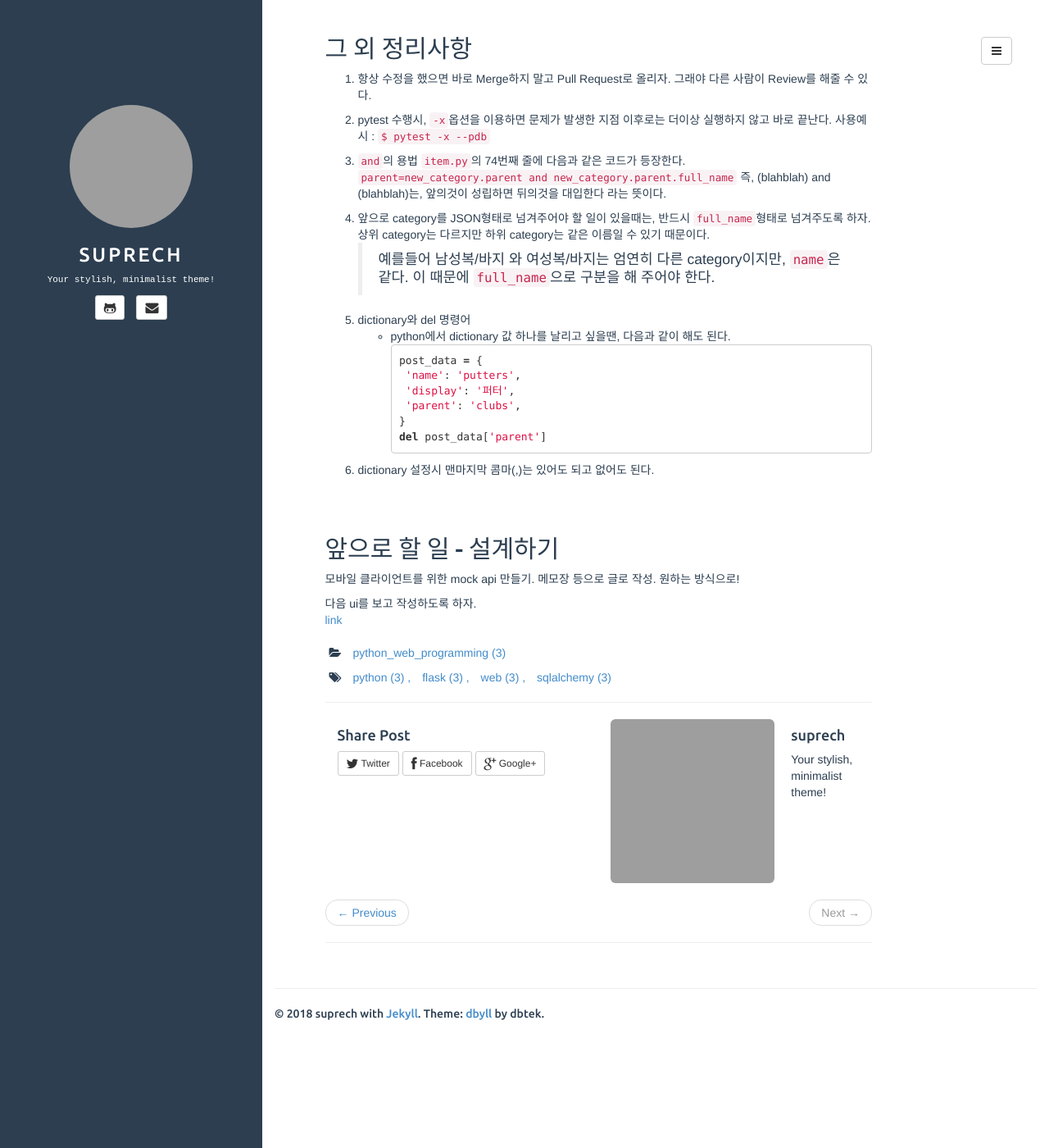
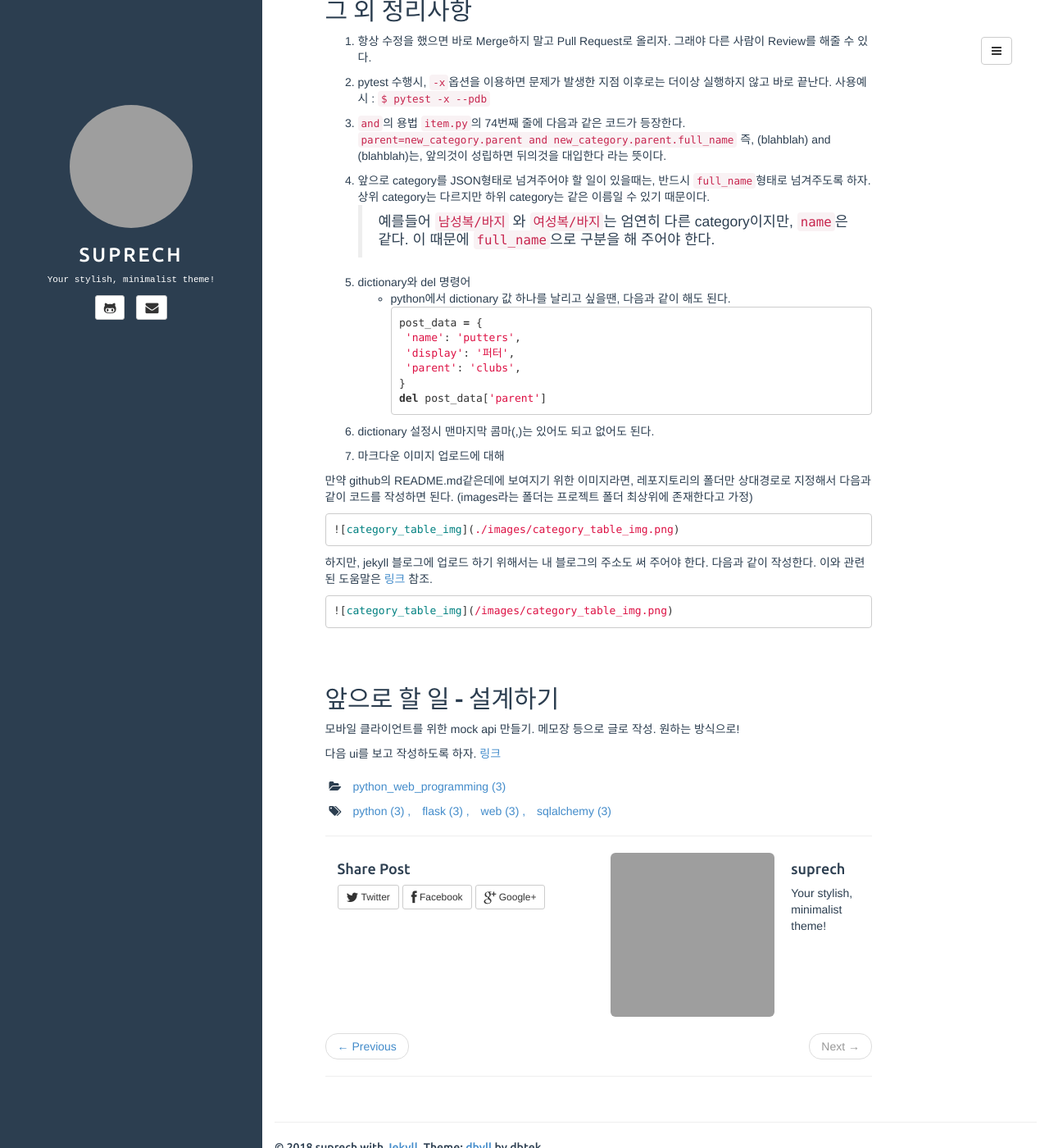
Before and after one commit to suprech/suprech.github.com, a Jekyll site: the page built from _posts/2018-02-08-python-yjroot.md, in a window 1280 px wide and 1400 px high, scrolled down 4058 px. Shown: the whole window at 82% size. Built offline with Jekyll 4.4.1, drawn with Linux system fonts in a browser that asks for light colours; comment, search, counter and statistics services are not loaded; some of the changed text lies outside the part shown; grey boxes are pictures that could not be loaded.

Commit message:
img upload for jekyll

````diff
--- a/_posts/2018-02-08-python-yjroot.md
+++ b/_posts/2018-02-08-python-yjroot.md
@@ -7,14 +7,14 @@ tags: python flask web sqlalchemy
 comments: true
 ---
 ## tmux 사용관련 tip
-### ```.zshrc```설정에 추가할부분
+#### ```.zshrc```설정에 추가할부분
 tmux를 그냥 키면 안돼! 그래서 shell 설정파일(```.zshrc``` 또는``` .zprofile```)에 다음을 추가한다.
 
 ```sh
 alias tmux='tmux attach || tmux new'
 ```
 
-### tmux 세션 확인하는 명령어
+#### tmux 세션 확인하는 명령어
 ```$ tmux list-sessions```
 
 <br>
@@ -109,7 +109,7 @@ if category is None:
     return None
 ```
 
-### ```item.py```의 ```get_category()```이해하기
+#### ```item.py```의 ```get_category()```이해하기
 * 기본적으로 category명을 full_name형태로 집어넣어 주면, category 객체를 반환하기 위해 존재한다.
 * 예를들어, 아래의 코드에서 ```Category.parent```의 rvalue로는 category 이름이 string형태로 들어가야 한다고 생각이 들 수 있으나, category 객체 그 자체를 대입해 주어도 된다. relationship으로 설정이 되어있기 때문.
 
@@ -146,7 +146,9 @@ class Category(Base):
     ''' skip '''
 ```
 
-### ```add_category()``` 이해하기 - post_data의 형태의 차이
+<br>
+
+####```add_category()``` 이해하기 - post_data의 형태의 차이
 add의 경우 category 본연의 이름과, 어떤 parent를 지니고 있는지에 대한 정보가 따로온다. 즉, 다음과 같은 형태의 JSON 데이터를 post_data로 받았다고 가정하는 것이다.
 ```python
 post_data = {
@@ -206,7 +208,7 @@ return jsonify(
 즉, (blahblah) and (blahblah)는, 앞의것이 성립하면 뒤의것을 대입한다 라는 뜻이다.
 
 4. 앞으로 category를 JSON형태로 넘겨주어야 할 일이 있을때는, 반드시 ```full_name```형태로 넘겨주도록 하자. 상위 category는 다르지만 하위 category는 같은 이름일 수 있기 때문이다.
-> 예를들어 남성복/바지 와 여성복/바지는 엄연히 다른 category이지만, ```name```은 같다. 이 때문에 ```full_name```으로 구분을 해 주어야 한다.
+> 예를들어 ```남성복/바지``` 와 ```여성복/바지```는 엄연히 다른 category이지만, ```name```은 같다. 이 때문에 ```full_name```으로 구분을 해 주어야 한다.
 
 5. dictionary와 del 명령어
   * python에서 dictionary 값 하나를 날리고 싶을땐, 다음과 같이 해도 된다.
@@ -221,6 +223,20 @@ del post_data['parent']
 
 6. dictionary 설정시 맨마지막 콤마(,)는 있어도 되고 없어도 된다.
 
+7. 마크다운 이미지 업로드에 대해
+
+만약 github의 README.md같은데에 보여지기 위한 이미지라면, 레포지토리의 폴더만 상대경로로 지정해서 다음과 같이 코드를 작성하면 된다. (images라는 폴더는 프로젝트 폴더 최상위에 존재한다고 가정)
+
+```md
+![category_table_img](./images/category_table_img.png)
+```
+
+하지만, jekyll 블로그에 업로드 하기 위해서는 내 블로그의 주소도 써 주어야 한다. 다음과 같이 작성한다. 이와 관련된 도움말은 [링크][jekyll_img] 참조.
+
+```md
+![category_table_img]({{https://suprech.github.io/}}/images/category_table_img.png)
+```
+
 <br>
 <br>
 
@@ -228,8 +244,9 @@ del post_data['parent']
 모바일 클라이언트를 위한 mock api 만들기.
 메모장 등으로 글로 작성. 원하는 방식으로!
 
-다음 ui를 보고 작성하도록 하자. <br>
-[link][mobile_ui]
+다음 ui를 보고 작성하도록 하자. [링크][mobile_ui]
 
 
 [mobile_ui]: https://docs.google.com/presentation/d/1r7a0SnAxTjg3P8yY2xFEuPGjamMdhrx92pZ432qI6DI/edit?ts=5a7bb2d6#slide=id.p
+
+[jekyll_img]:https://jekyllrb-ko.github.io/docs/posts/#%EC%9D%B4%EB%AF%B8%EC%A7%80%EC%99%80-%EC%9E%90%EC%9B%90-%EC%82%BD%EC%9E%85%ED%95%98%EA%B8%B0
````
